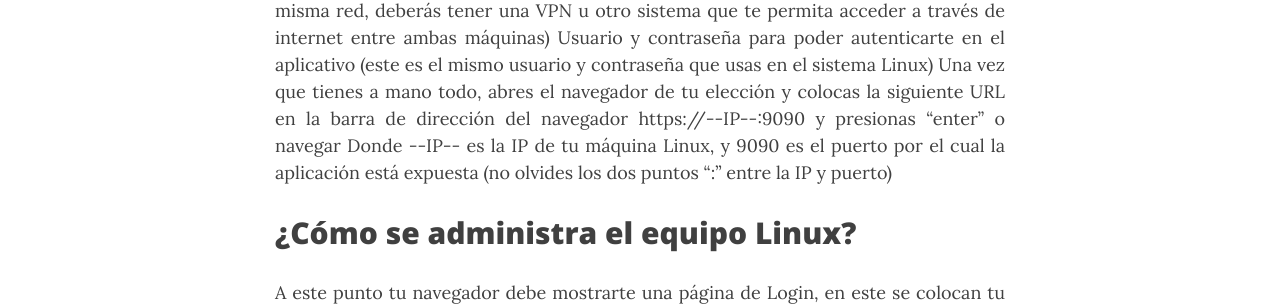
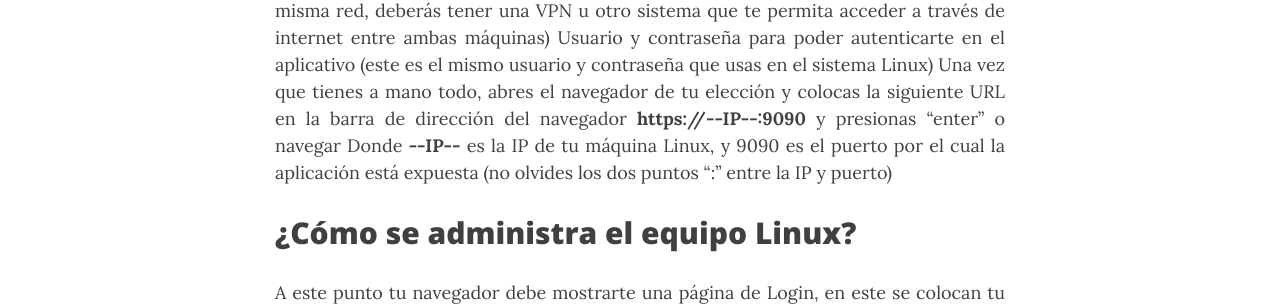
Before and after one commit to salomonvargas/blog, a Jekyll site: the page built from _posts/2022-07-05-lin-admin.md, in a window 1280 px wide and 900 px high, scrolled down 3843 px. Shown: the part 504-810 px from the top of the window. Built offline with Jekyll 4.4.1, drawn with Linux system fonts in a browser that asks for light colours; nearby versions of some CDN libraries; some of the changed text lies outside the part shown.

Commit message:
Mejoras en formato

```diff
--- a/_posts/2022-07-05-lin-admin.md
+++ b/_posts/2022-07-05-lin-admin.md
@@ -53,35 +53,35 @@
 ### Fedora
 Paso 1: Instalar la herramienta
 <pre><code>
-    sudo dnf install cockpit
+    <b>sudo dnf install cockpit</b>
 </code></pre>
 Paso 2: Habilitar la aplicación para que siempre esté activa
 <pre><code>
-    sudo systemctl enable --now cockpit.socket
+    <b>sudo systemctl enable --now cockpit.socket</b>
 </code></pre>
 Paso 3: Configurar el firewall para permitir el acceso remoto
 <pre><code>
-    sudo firewall-cmd --add-service=cockpit
+    <b>sudo firewall-cmd --add-service=cockpit</b>
 </code></pre>
 <pre><code>
-    sudo firewall-cmd --add-service=cockpit --permanent
+    <b>sudo firewall-cmd --add-service=cockpit --permanent</b>
 </code></pre>
 
 ### CentOS
 Paso 1: Instalar la herramienta
 <pre><code>
-    sudo yum install cockpit
+    <b>sudo yum install cockpit</b>
 </code></pre>
 Paso 2: Habilitar la aplicación para que siempre esté activa
 <pre><code>
-    sudo systemctl enable --now cockpit.socket
+    <b>sudo systemctl enable --now cockpit.socket</b>
 </code></pre>
 Paso 3: Configurar el firewall para permitir el acceso remoto
 <pre><code>
-    sudo firewall-cmd --permanent --zone=public --add-service=cockpit
+    <b>sudo firewall-cmd --permanent --zone=public --add-service=cockpit</b>
 </code></pre>
 <pre><code>
-    sudo firewall-cmd –reload
+    <b>sudo firewall-cmd –reload</b>
 </code></pre>
 
 
@@ -91,7 +91,7 @@
     <b>sudo pacman -S cockpit</b>
 </code></pre>
 <pre><code>
-    sudo systemctl enable --now cockpit.socket
+    <b>sudo systemctl enable --now cockpit.socket</b>
 </code></pre>
 
 <p style='text-align: justify;'>
@@ -112,9 +112,9 @@
 
 Usuario y contraseña para poder autenticarte en el aplicativo (este es el mismo usuario y contraseña que usas en el sistema Linux)
 
-Una vez que tienes a mano todo, abres el navegador de tu elección y colocas la siguiente URL en la barra de dirección del navegador https://--IP--:9090 y presionas “enter” o navegar
+Una vez que tienes a mano todo, abres el navegador de tu elección y colocas la siguiente URL en la barra de dirección del navegador <b>https://--IP--:9090</b> y presionas “enter” o navegar
 
-Donde --IP-- es la IP de tu máquina Linux, y 9090 es el puerto por el cual la aplicación está expuesta (no olvides los dos puntos “:” entre la IP y puerto)
+Donde <b>--IP--</b> es la IP de tu máquina Linux, y 9090 es el puerto por el cual la aplicación está expuesta (no olvides los dos puntos “:” entre la IP y puerto)
 </p>
 
 ## ¿Cómo se administra el equipo Linux?
```
